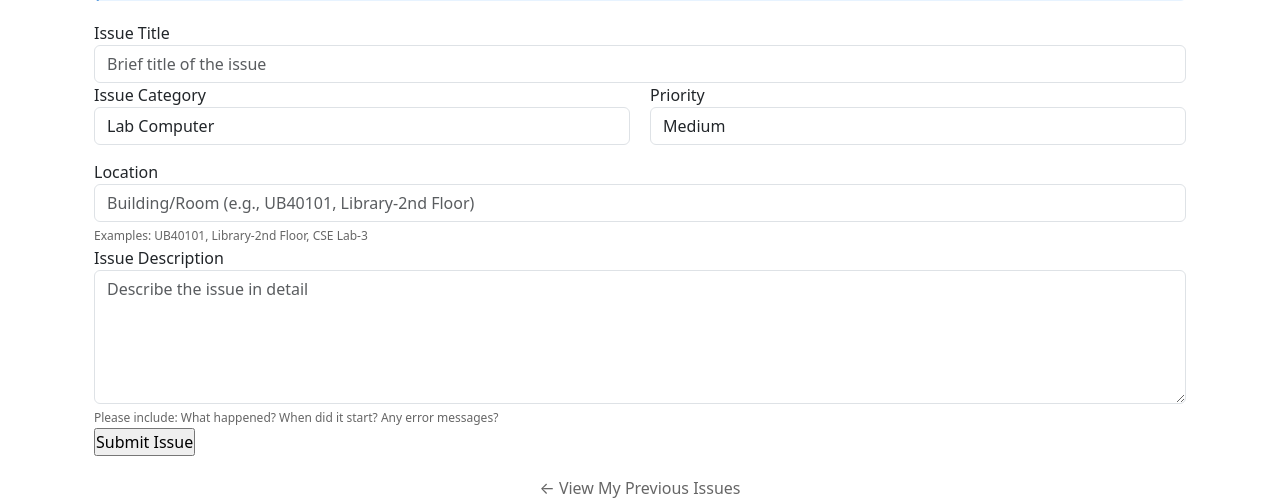
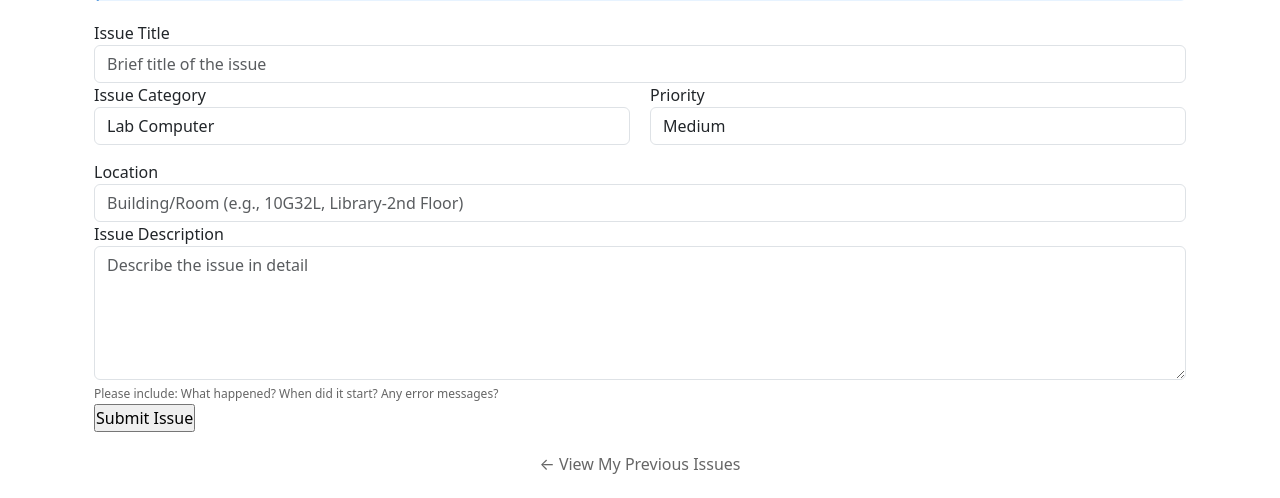
Before and after one commit to izack05/UnifyU_project_Group07, a Flask app: page /log_issue in a window 1280 px wide. Shown: the part 250-748 px from the top of the page. Run offline with Flask 3, Linux system fonts and the light colour scheme; a user stored in the database is signed in; some libraries are stand-ins or nearby versions.

Commit message:
fixed form placeholders

```diff
--- a/forms.py
+++ b/forms.py
@@ -29,7 +29,7 @@ class IssueLogForm(FlaskForm):
                                 ],
                                 validators=[DataRequired()])
     issue_description = TextAreaField("Issue Description", validators=[DataRequired()], render_kw={"placeholder": "Describe the issue in detail", "rows": 5})
-    location = StringField("Location", validators=[DataRequired(), Length(max=100)], render_kw={"placeholder": "Building/Room (e.g., UB40101, Library-2nd Floor)"})
+    location = StringField("Location", validators=[DataRequired(), Length(max=100)], render_kw={"placeholder": "Building/Room (e.g., 10G32L, Library-2nd Floor)"})
     priority = SelectField("Priority",
                           choices=[
                               ('Low', 'Low'),
--- a/templates/issues/log_issue.html
+++ b/templates/issues/log_issue.html
@@ -66,7 +66,7 @@
                     {% for error in form.location.errors %}
                         <p class="error">{{ error }}</p>
                     {% endfor %}
-                    <small style="color: #666; font-size: 12px;">Examples: UB40101, Library-2nd Floor, CSE Lab-3</small>
+                    <!-- <small style="color: #666; font-size: 12px;">Examples: 10G32L, Library-2nd Floor, CSE Lab-3</small> -->
                 </div>
 
                 <!-- Issue Description -->
```
Also changed, not shown: instance/users.db.
